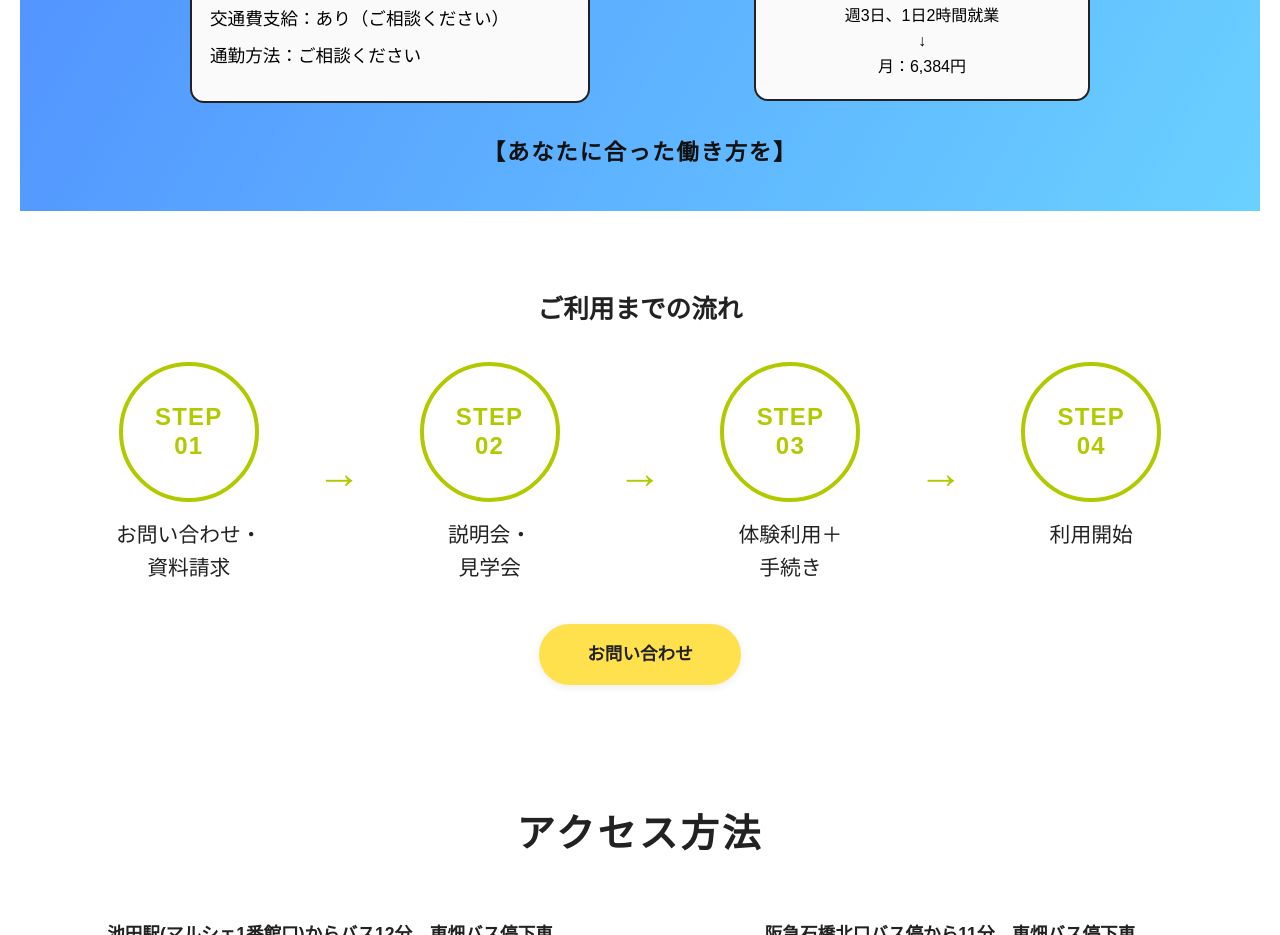
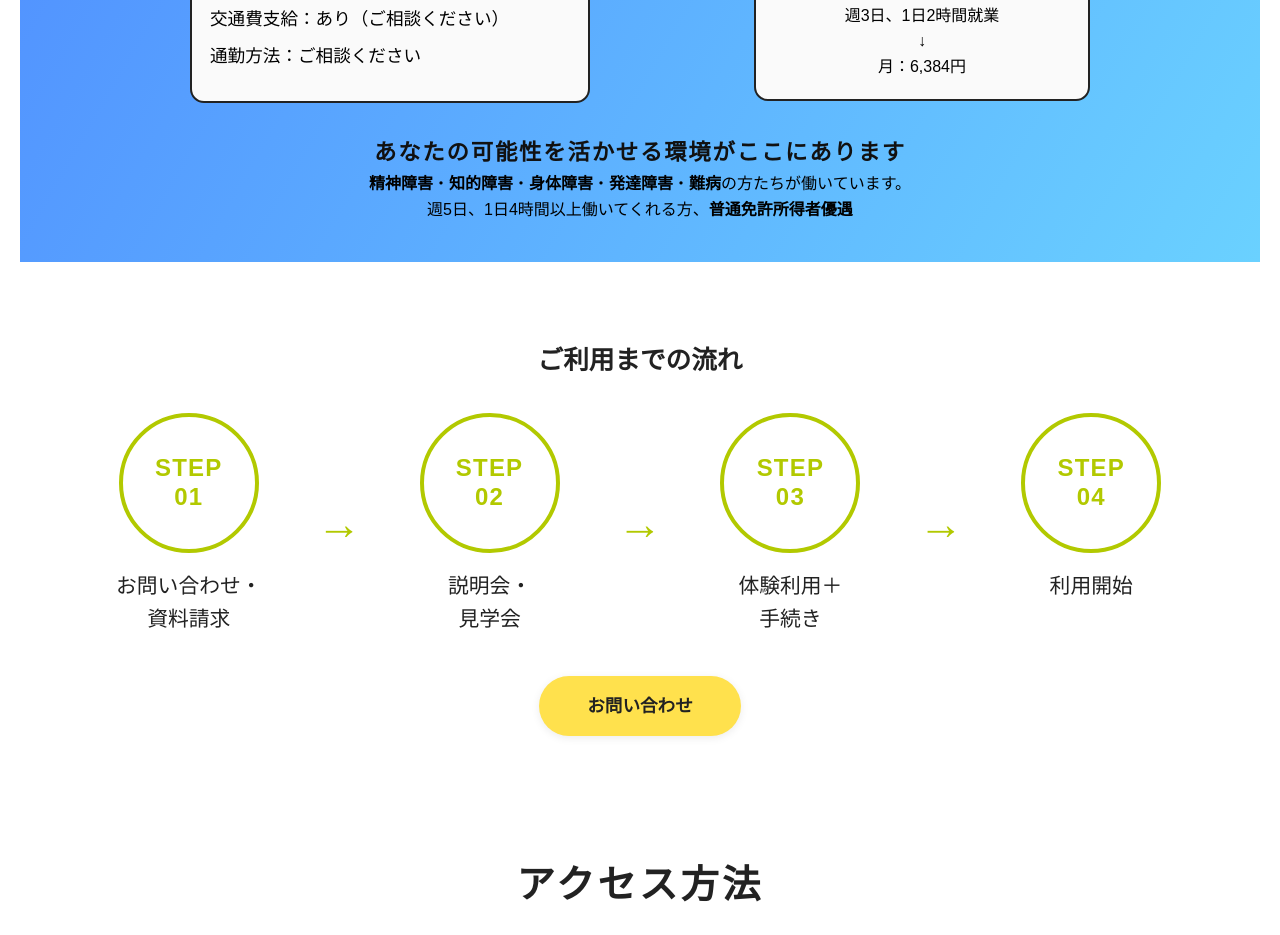
Before and after one commit to MizukiKurogi/tsubasa_LP, a plain HTML site: page public/index.html in a window 1280 px wide. Shown: the part 2640-3575 px from the top of the page. Drawn offline with Linux system fonts and the light colour scheme.

Commit message:
Update index.html

```diff
--- a/public/index.html
+++ b/public/index.html
@@ -112,7 +112,17 @@
                     </div>
                 </div>
             </div>
-            <div class="salary-bottom">【あなたに合った働き方を】</div>
+            <div class="salary-bottom">
+                あなたの可能性を活かせる環境がここにあります
+            </div>
+            <div class="employment-conditions">
+                <p>
+                    <strong>精神障害</strong>・<strong>知的障害</strong>・<strong>身体障害</strong>・<strong>発達障害</strong>・<strong>難病</strong>の方たちが働いています。
+                </p>
+                <p>
+                    週5日、1日4時間以上働いてくれる方、<strong>普通免許所得者優遇</strong>
+                </p>
+            </div>
         </section>
         <section id="guide" class="guide-section">
             <h2 class="guide-title">ご利用までの流れ</h2>
```
